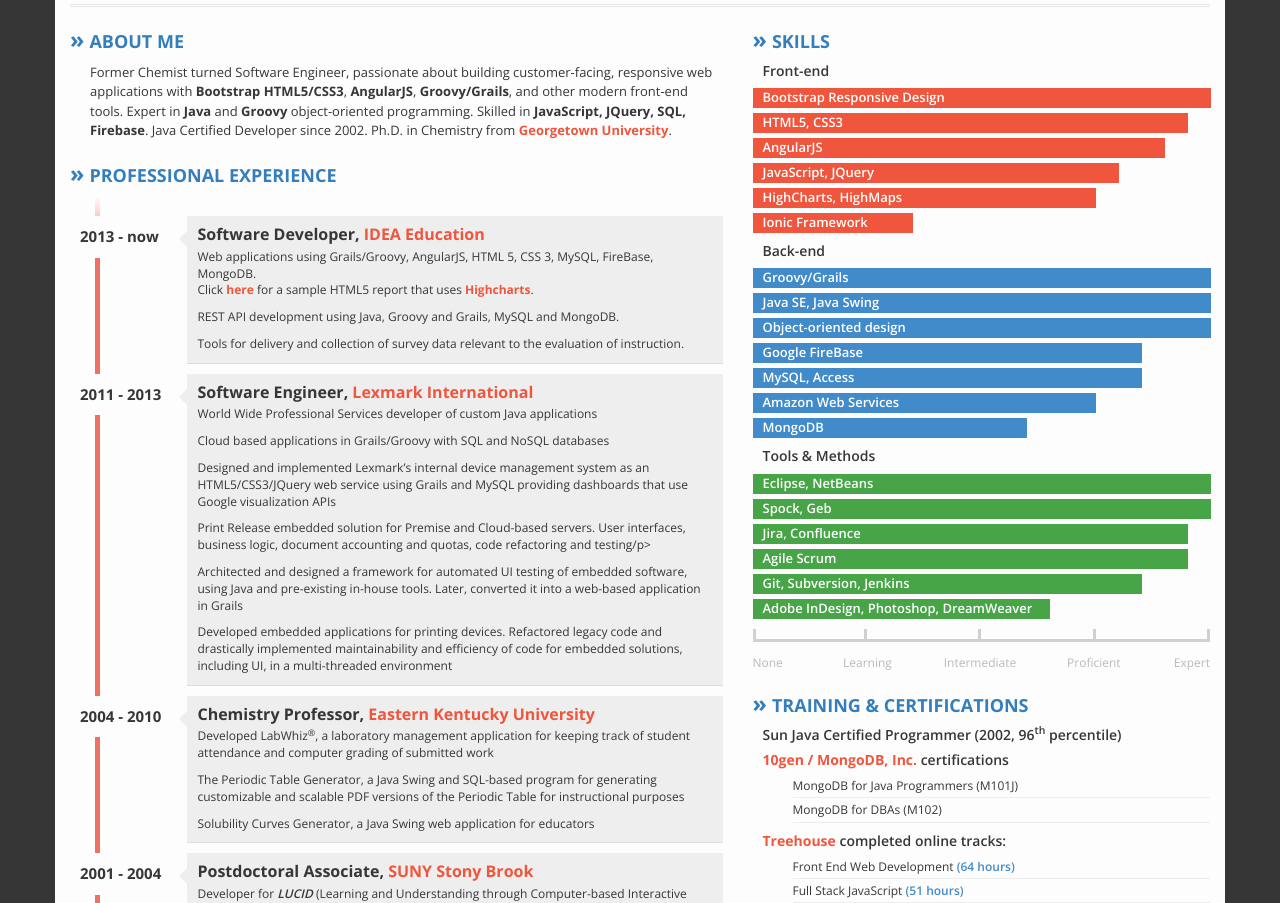
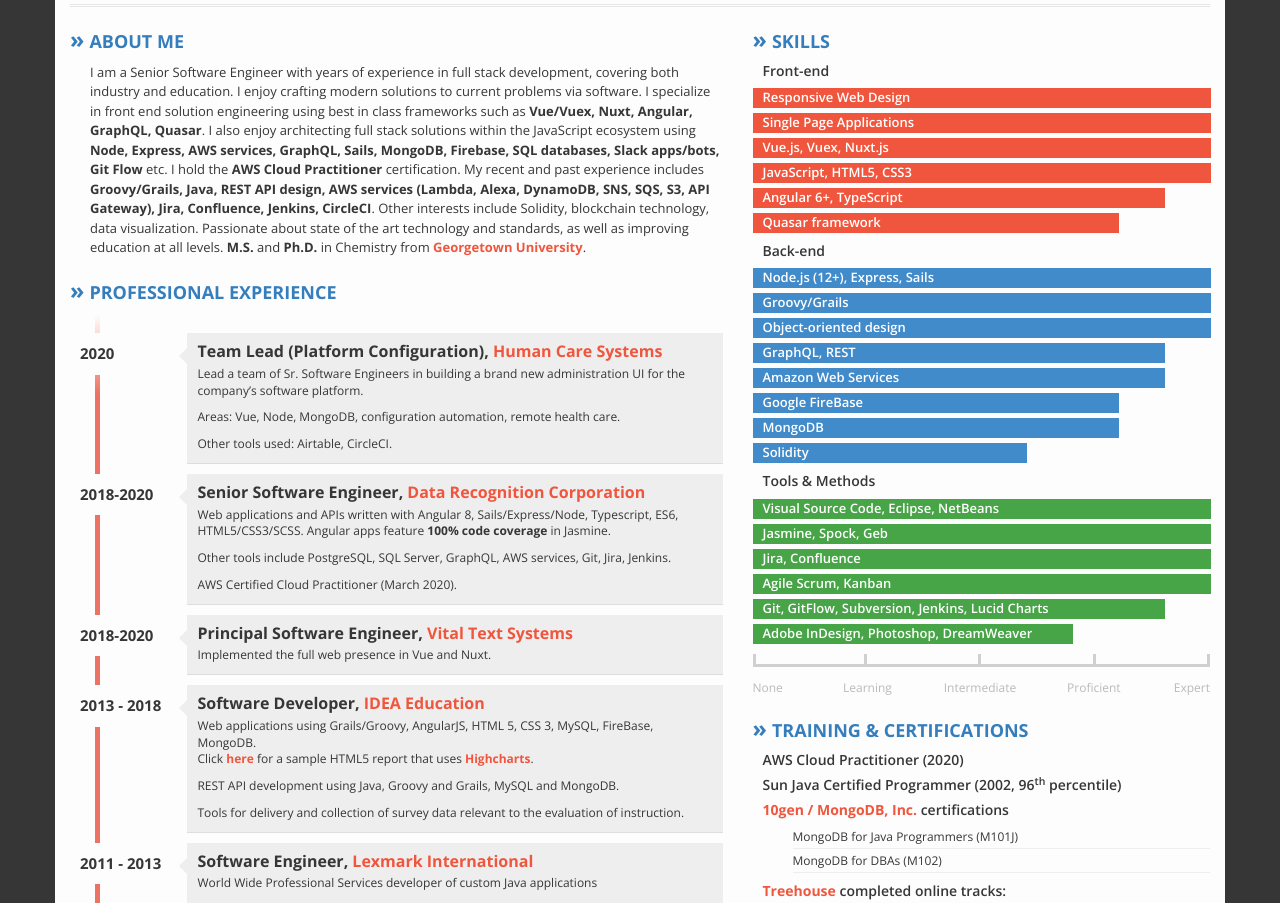
Before and after one commit to danieltofan/danieltofan.github.io, a plain HTML site: page cv/index.html in a window 1280 px wide. Shown: the part 219-1122 px from the top of the page. Drawn offline with nearby package versions, Linux system fonts and the light colour scheme; files whose address does not match are found by name.

Commit message:
Updates for 2020

```diff
--- a/css/style.css
+++ b/css/style.css
@@ -289,7 +289,7 @@ ul.about-list li span{
 	padding: 80px 0;
 }
 
-.eku-image
+.vts-image
 {
 	opacity: 0.9;
 }
@@ -319,8 +319,8 @@ ul.about-list li span{
 	color: #ffffff;
 }
 
-.eku-lib-text {
-	color: #7A2E44;
+.vts-text {
+	color: #00da99;
 }
 
 /* Alexa Section */
--- a/cv/index.html
+++ b/cv/index.html
@@ -31,7 +31,7 @@
                     <div id="photo-header" class="text-center">
                         <!-- PHOTO  -->
                         <div id="photo">
-                            <img src="img/daniel-id-small.jpg" alt="photo">
+                            <img src="img/daniel_800px.png" alt="photo">
                         </div>
                         <div id="text-header">
                             <h1><span>Daniel Tofan</span><sup>'</sup><span class="s">s</span> Curriculum Vitae</h1>
@@ -46,10 +46,13 @@
                     <div class="box">
                         <h2>About Me</h2>
                         <p class="description">
-                            Former Chemist turned Software Engineer, passionate about building customer-facing, responsive web applications with <b>Bootstrap HTML5/CSS3</b>, <b>AngularJS</b>, <b>Groovy/Grails</b>,
-                            and other modern front-end tools.
-                            Expert in <b>Java</b> and <b>Groovy</b> object-oriented programming. Skilled in <b>JavaScript, JQuery, SQL, Firebase</b>. Java Certified Developer since 2002.
-                            Ph.D. in Chemistry from <a href="http://www.georgetown.edu" target="_blank">Georgetown University</a>.
+                            I am a Senior Software Engineer with years of experience in full stack development, covering both industry and education.
+                            I enjoy crafting modern solutions to current problems via software. I specialize in front end solution engineering using best in class frameworks such as <b>Vue/Vuex, Nuxt, Angular, GraphQL, Quasar</b>.
+                            I also enjoy architecting full stack solutions within the JavaScript ecosystem using <b>Node, Express, AWS services, GraphQL, Sails, MongoDB, Firebase, SQL databases, Slack apps/bots, Git Flow</b> etc.
+                            I hold the <b>AWS Cloud Practitioner</b> certification. My recent and past experience includes <b>Groovy/Grails, Java, REST API design, AWS services (Lambda, Alexa, DynamoDB, SNS, SQS, S3, API Gateway),
+                            Jira, Confluence, Jenkins, CircleCI</b>.
+                            Other interests include Solidity, blockchain technology, data visualization. Passionate about state of the art technology and standards, as well as improving education at all levels.
+                            <b>M.S.</b> and <b>Ph.D.</b> in Chemistry from <a href="http://www.georgetown.edu" target="_blank">Georgetown University</a>.
                         </p>
                     </div>
 
@@ -58,7 +61,38 @@
                         <h2>Professional Experience</h2>
                         <ul id="experience" class="clearfix">
                             <li>
-                                <div class="interval pull-left">2013 - now</div>
+                                <div class="interval pull-left">2020</div>
+                                <div class="description pull-right">
+                                    <h3>Team Lead (Platform Configuration), <a href="https://www.humancaresystems.com/" target="_blank">Human Care Systems</a></h3>
+                                    <p>
+                                        Lead a team of Sr. Software Engineers in building a brand new administration UI for the company’s software platform.
+                                    </p>
+                                    <p>Areas: Vue, Node, MongoDB, configuration automation, remote health care.</p>
+                                    <p>Other tools used: Airtable, CircleCI.</p>
+                                </div>
+                            </li>
+                            <li>
+                                <div class="interval pull-left">2018-2020</div>
+                                <div class="description pull-right">
+                                    <h3>Senior Software Engineer, <a href="https://www.datarecognitioncorp.com" target="_blank">Data Recognition Corporation</a></h3>
+                                    <p>
+                                        Web applications and APIs written with Angular 8, Sails/Express/Node, Typescript, ES6, HTML5/CSS3/SCSS. Angular apps feature <b>100% code coverage</b> in Jasmine.
+                                    </p>
+                                    <p>Other tools include PostgreSQL, SQL Server, GraphQL, AWS services, Git, Jira, Jenkins.</p>
+                                    <p>AWS Certified Cloud Practitioner (March 2020).</p>
+                                </div>
+                            </li>
+                            <li>
+                                <div class="interval pull-left">2018-2020</div>
+                                <div class="description pull-right">
+                                    <h3>Principal Software Engineer, <a href="https://vitaltextsystems.com/" target="_blank">Vital Text Systems</a></h3>
+                                    <p>
+                                        Implemented the full web presence in Vue and Nuxt.
+                                    </p>
+                                </div>
+                            </li>
+                            <li>
+                                <div class="interval pull-left">2013 - 2018</div>
                                 <div class="description pull-right">
                                     <h3>Software Developer, <a href="http://www.ideaedu.org" target="_blank">IDEA Education</a></h3>
                                     <p>
@@ -180,29 +214,30 @@
                         <h2>Skills</h2>
                         <div class="skills">
                             <h4>Front-end</h4>
-                            <div class="item-skills front-end" data-percent="1.0">Bootstrap Responsive Design</div>
-                            <div class="item-skills front-end" data-percent="0.95">HTML5, CSS3</div>
-                            <div class="item-skills front-end" data-percent="0.9">AngularJS</div>
-                            <div class="item-skills front-end" data-percent="0.8">JavaScript, JQuery</div>
-                            <div class="item-skills front-end" data-percent="0.75">HighCharts, HighMaps</div>
-                            <div class="item-skills front-end" data-percent="0.35">Ionic Framework</div>
+                            <div class="item-skills front-end" data-percent="1.0">Responsive Web Design</div>
+                            <div class="item-skills front-end" data-percent="1.0">Single Page Applications</div>
+                            <div class="item-skills front-end" data-percent="1.0">Vue.js, Vuex, Nuxt.js</div>
+                            <div class="item-skills front-end" data-percent="1.0">JavaScript, HTML5, CSS3</div>
+                            <div class="item-skills front-end" data-percent="0.9">Angular 6+, TypeScript</div>
+                            <div class="item-skills front-end" data-percent="0.8">Quasar framework</div>
 
                             <h4>Back-end</h4>
+                            <div class="item-skills back-end" data-percent="1.0">Node.js (12+), Express, Sails</div>
                             <div class="item-skills back-end" data-percent="1.0">Groovy/Grails</div>
-                            <div class="item-skills back-end" data-percent="1.0">Java SE, Java Swing</div>
                             <div class="item-skills back-end" data-percent="1.0">Object-oriented design</div>
-                            <div class="item-skills back-end" data-percent="0.85">Google FireBase</div>
-                            <div class="item-skills back-end" data-percent="0.85">MySQL, Access</div>
-							<div class="item-skills back-end" data-percent="0.75">Amazon Web Services</div>
-                            <div class="item-skills back-end" data-percent="0.6">MongoDB</div>
+                            <div class="item-skills back-end" data-percent="0.9">GraphQL, REST</div>
+                            <div class="item-skills back-end" data-percent="0.9">Amazon Web Services</div>
+                            <div class="item-skills back-end" data-percent="0.8">Google FireBase</div>
+                            <div class="item-skills back-end" data-percent="0.8">MongoDB</div>
+                            <div class="item-skills back-end" data-percent="0.6">Solidity</div>
 
                             <h4>Tools & Methods</h4>
-                            <div class="item-skills tools" data-percent="1.0">Eclipse, NetBeans</div>
-                            <div class="item-skills tools" data-percent="1.0">Spock, Geb</div>
-                            <div class="item-skills tools" data-percent="0.95">Jira, Confluence</div>
-                            <div class="item-skills tools" data-percent="0.95">Agile Scrum</div>
-                            <div class="item-skills tools" data-percent="0.85">Git, Subversion, Jenkins</div>
-                            <div class="item-skills tools" data-percent="0.65">Adobe InDesign, Photoshop, DreamWeaver</div>
+                            <div class="item-skills tools" data-percent="1.0">Visual Source Code, Eclipse, NetBeans</div>
+                            <div class="item-skills tools" data-percent="1.0">Jasmine, Spock, Geb</div>
+                            <div class="item-skills tools" data-percent="1.0">Jira, Confluence</div>
+                            <div class="item-skills tools" data-percent="1.0">Agile Scrum, Kanban</div>
+                            <div class="item-skills tools" data-percent="0.9">Git, GitFlow, Subversion, Jenkins, Lucid Charts</div>
+                            <div class="item-skills tools" data-percent="0.7">Adobe InDesign, Photoshop, DreamWeaver</div>
 
                             <div class="skills-legend clearfix">
                                 <div class="legend-left legend"><span>None</span></div>
@@ -221,6 +256,7 @@
                     <!-- CERTIFICATIONS -->
                     <div class="box">
                         <h2>Training & Certifications</h2>
+                        <h4>AWS Cloud Practitioner (2020)</h4>
                         <h4>Sun Java Certified Programmer (2002, 96<sup>th</sup> percentile)</h4>
                         <h4><a href="https://university.mongodb.com/" target="_blank">10gen / MongoDB, Inc.</a> certifications</h4>
                         <ul class="training-list">
@@ -276,7 +312,8 @@
 						<div class="hobby">Photography</div>
 						<div class="hobby">Travel</div>
 						<div class="hobby">Music</div>
-						<div class="hobby">Cooking</div>
+                        <div class="hobby">Cooking</div>
+                        <div class="hobby">Blockchain</div>
 					</div>
 
 					<div class="visible-print clearfix spacer"></div>
@@ -314,7 +351,7 @@
 								<div class="title pull-right">Facebook</div>
 								<div class="description pull-right"></div>
 							</div>
-							<div class="contact-item">
+							<div class="contact-item hide">
 								<div class="icon pull-left text-center"><span class="fa fa-skype fa-fw"></span></div>
 								<div class="title pull-right">Skype</div>
 								<div class="description pull-right">available by request</div>
```
Also changed, not shown: index.html (+12 -12 lines), cv/img/daniel-id-small.jpg (deleted), cv/img/daniel_800px.png (added), img/DCT.png (added), img/vts.jpg (added).
